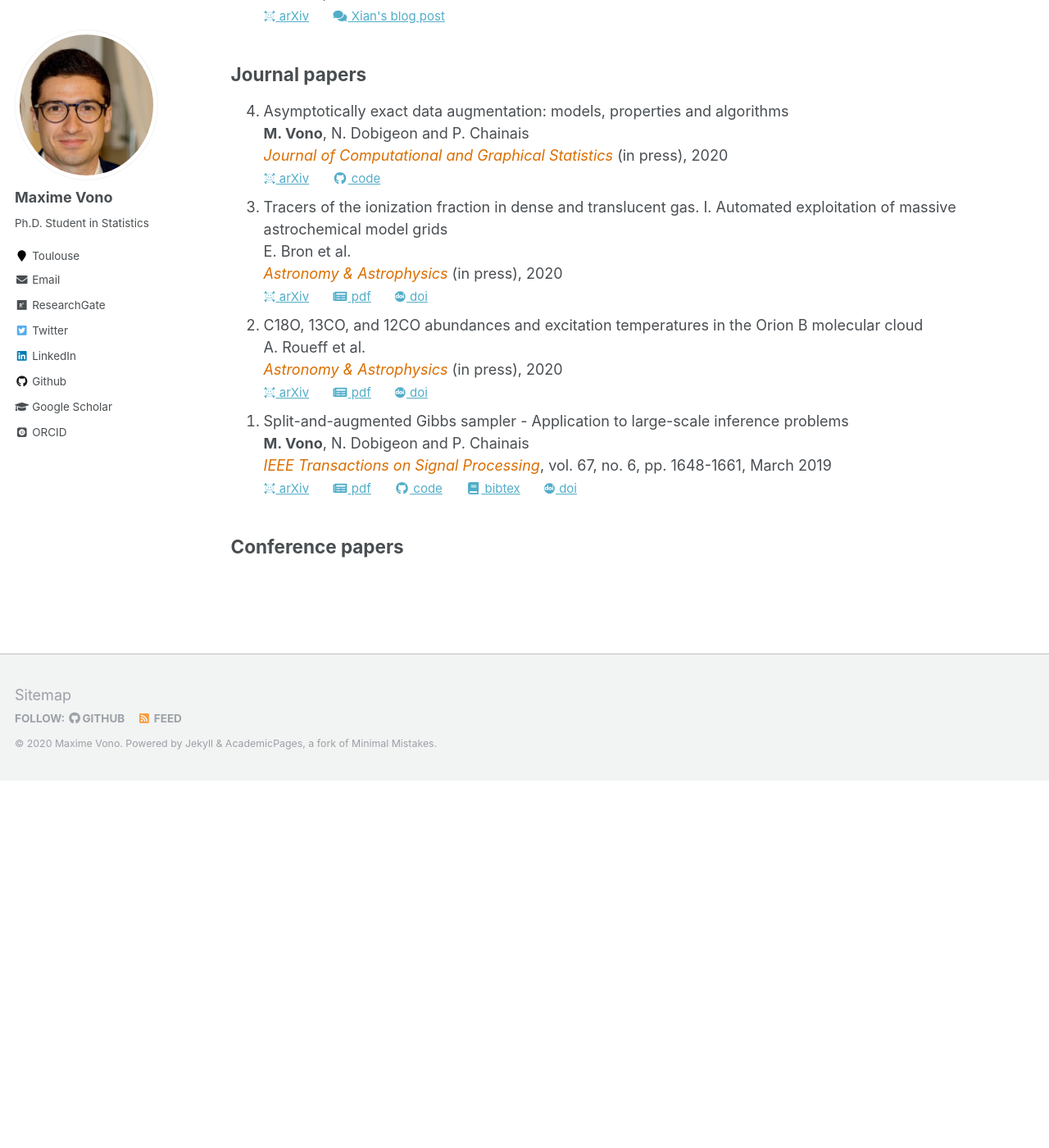
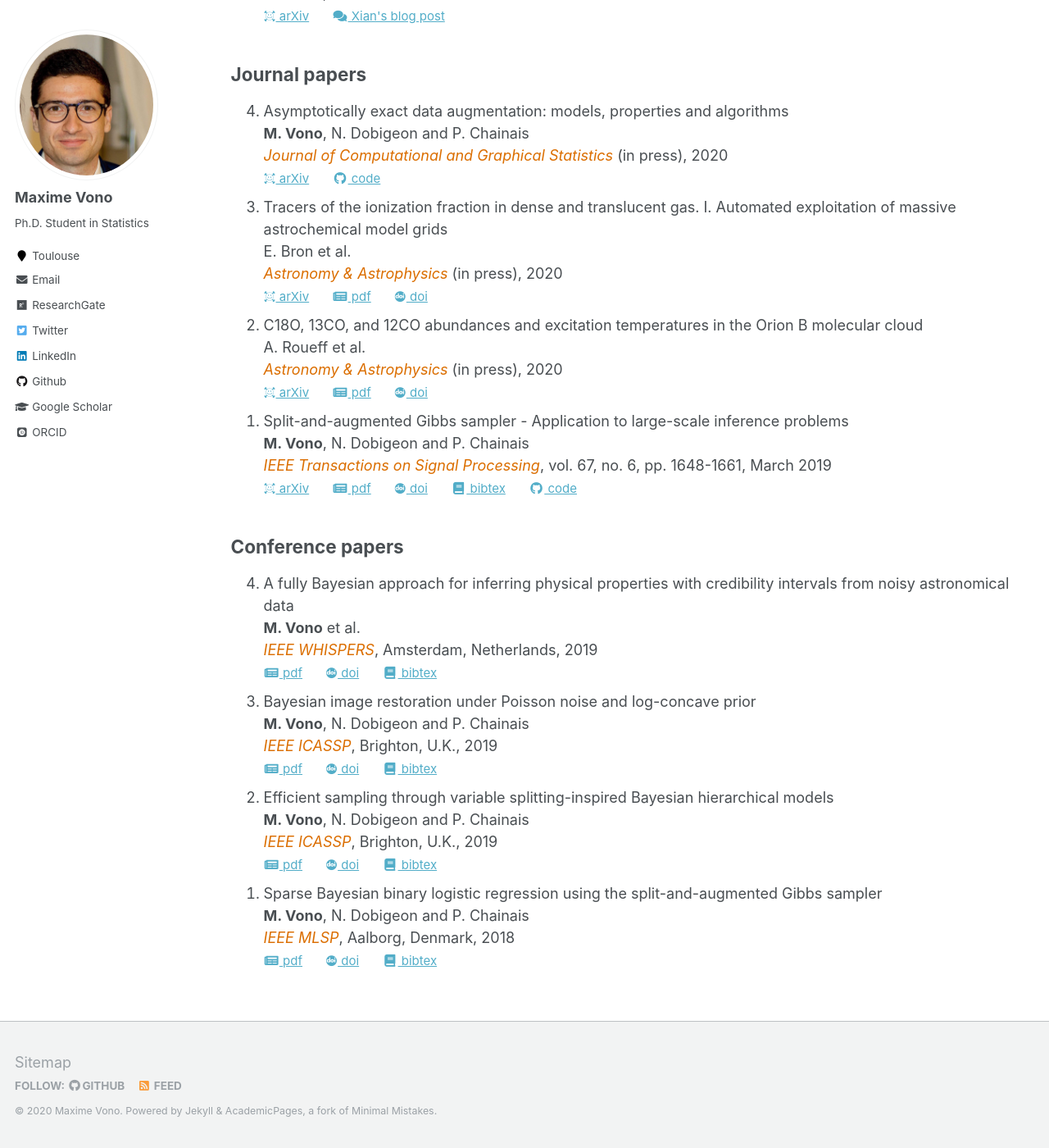
Before and after one commit to mvono/mvono.github.io, a Jekyll site: the page built from _pages/publications.md, in a window 1280 px wide and 1400 px high, scrolled down 447 px. Shown: the whole window at 82% size. Built offline with Jekyll 4.4.1, drawn with Linux system fonts in a browser that asks for light colours; some web fonts are replaced.

Commit message:
update publi

```diff
--- a/_pages/publications.md
+++ b/_pages/publications.md
@@ -56,10 +56,45 @@ You can also find all my research works on my [Google Scholar](https://scholar.g
       	<i style='color:#db6e00'>IEEE Transactions on Signal Processing</i>, vol. 67, no. 6, pp. 1648-1661, March 2019<br>
 		<a style="font-size:15px" href="https://arxiv.org/abs/1804.05809v2"><i class="ai ai-arxiv"></i> arXiv</a> &emsp;
 		<a style="font-size:15px" href="../files/papers/2019_TSP_Vono.pdf"><i class="fa fa-fw fa-newspaper"></i> pdf</a> &emsp;
-		<a style="font-size:15px" href="https://github.com/mvono/2019-TSP-split-Gibbs-sampler"><i class="fab fa-fw fa-github"></i> code</a> &emsp;
+		<a style="font-size:15px" href="https://doi.org/10.1109/TSP.2019.2894825"><i class="ai ai-doi"></i> doi</a> &emsp;
 		<a style="font-size:15px" href="../files/bib/2019_TSP_Vono.bib"><i class="fas fa-fw fa-book"></i> bibtex</a> &emsp;
-		<a style="font-size:15px" href="https://doi.org/10.1109/TSP.2019.2894825"><i class="ai ai-doi"></i> doi</a>
+		<a style="font-size:15px" href="https://github.com/mvono/2019-TSP-split-Gibbs-sampler"><i class="fab fa-fw fa-github"></i> code</a>
   	</li>
 </ol>
 
 ## Conference papers
+
+<ol reversed>
+	<li>
+	 	A fully Bayesian approach for inferring physical properties with credibility intervals from noisy astronomical data<br>
+	    <b>M. Vono</b> et al.<br>
+	    <i style='color:#db6e00'>IEEE WHISPERS</i>, Amsterdam, Netherlands, 2019<br>
+		<a style="font-size:15px" href="../files/papers/2019_WHISPERS_Vono.pdf"><i class="fa fa-fw fa-newspaper"></i> pdf</a> &emsp;
+		<a style="font-size:15px" href="https://ieeexplore.ieee.org/document/8920859"><i class="ai ai-doi"></i> doi</a> &emsp;
+		<a style="font-size:15px" href="../files/bib/2019_WHISPERS_Vono.bib"><i class="fas fa-fw fa-book"></i> bibtex</a>
+  	</li>
+	<li>
+	 	Bayesian image restoration under Poisson noise and log-concave prior<br>
+      	<b>M. Vono</b>, N. Dobigeon and P. Chainais<br>
+      	<i style='color:#db6e00'>IEEE ICASSP</i>, Brighton, U.K., 2019<br>
+		<a style="font-size:15px" href="../files/papers/2019_ICASSP_Poisson_Vono.pdf"><i class="fa fa-fw fa-newspaper"></i> pdf</a> &emsp;
+		<a style="font-size:15px" href="https://ieeexplore.ieee.org/document/8683031"><i class="ai ai-doi"></i> doi</a> &emsp;
+		<a style="font-size:15px" href="../files/bib/2019_ICASSP_Poisson_Vono.bib"><i class="fas fa-fw fa-book"></i> bibtex</a>
+  	</li>
+  		<li>
+	 	Efficient sampling through variable splitting-inspired Bayesian hierarchical models<br>
+      	<b>M. Vono</b>, N. Dobigeon and P. Chainais<br>
+      	<i style='color:#db6e00'>IEEE ICASSP</i>, Brighton, U.K., 2019<br>
+		<a style="font-size:15px" href="../files/papers/2019_ICASSP_SGS_Vono.pdf"><i class="fa fa-fw fa-newspaper"></i> pdf</a> &emsp;
+		<a style="font-size:15px" href="https://ieeexplore.ieee.org/document/8682982"><i class="ai ai-doi"></i> doi</a> &emsp;
+		<a style="font-size:15px" href="../files/bib/2019_ICASSP_SGS_Vono.bib"><i class="fas fa-fw fa-book"></i> bibtex</a>
+  	</li>
+  		<li>
+	 	Sparse Bayesian binary logistic regression using the split-and-augmented Gibbs sampler<br>
+      	<b>M. Vono</b>, N. Dobigeon and P. Chainais<br>
+      	<i style='color:#db6e00'>IEEE MLSP</i>, Aalborg, Denmark, 2018<br>
+		<a style="font-size:15px" href="../files/papers/2018_MLSP_Vono.pdf"><i class="fa fa-fw fa-newspaper"></i> pdf</a> &emsp;
+		<a style="font-size:15px" href="https://ieeexplore.ieee.org/document/8516963"><i class="ai ai-doi"></i> doi</a> &emsp;
+		<a style="font-size:15px" href="../files/bib/2018_MLSP_Vono.bib"><i class="fas fa-fw fa-book"></i> bibtex</a>
+  	</li>
+</ol>
```
Also changed, not shown: 2 other files.
